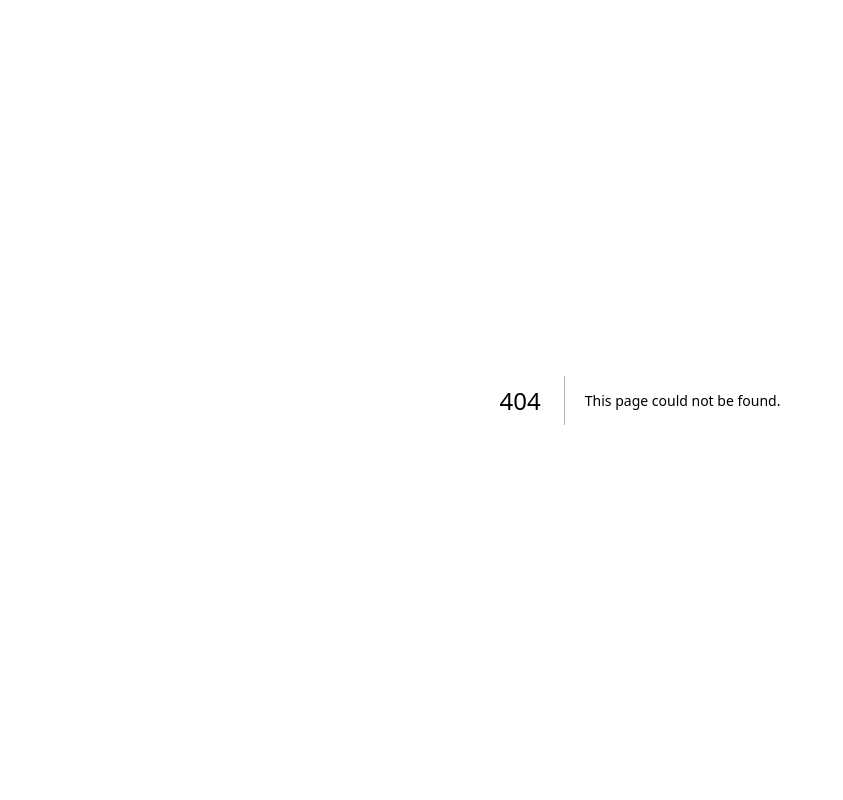
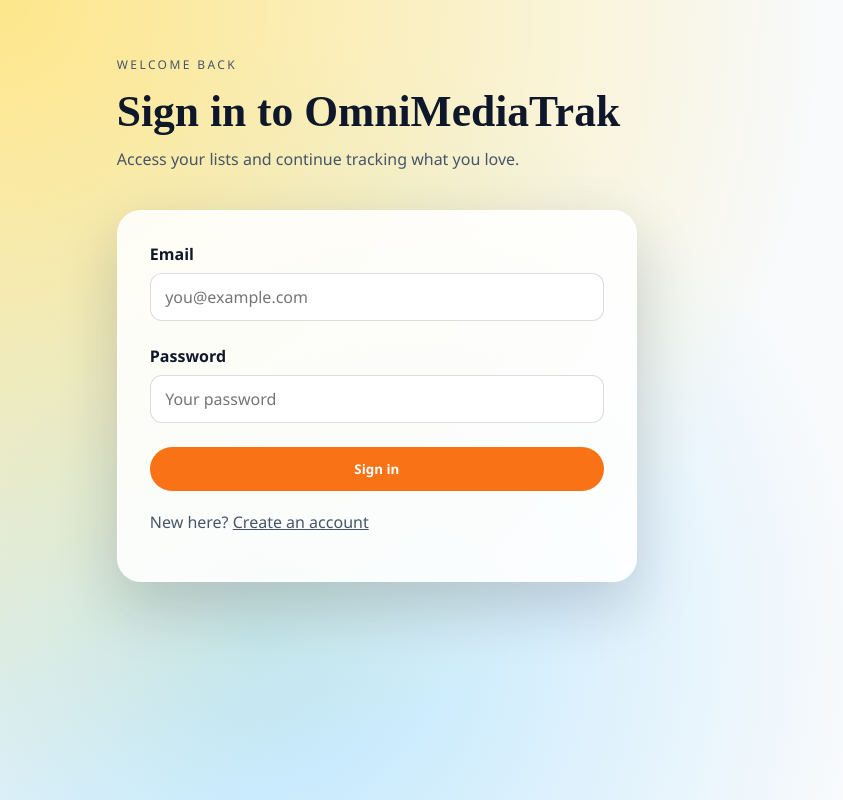
Before and after one commit to rabiddoughnuts/OmniMedia, a Next.js app in the folder web/: page /auth/login in a window 1280 px wide. Before the commit this address had no page. Shown: the whole page, without its empty margins (0-843 px from the left). Built offline with nearby package versions, Linux system fonts and the light colour scheme; a web font is replaced by a local one.

Commit message:
Filter bar and login page

```diff
--- /dev/null
+++ b/web/src/app/auth/login/page.tsx
@@ -0,0 +1,112 @@
+"use client";
+
+import { useState } from "react";
+
+type FormState = {
+  email: string;
+  password: string;
+};
+
+type Feedback = {
+  type: "success" | "error";
+  message: string;
+} | null;
+
+export default function LoginPage() {
+  const [form, setForm] = useState<FormState>({ email: "", password: "" });
+  const [status, setStatus] = useState<"idle" | "loading">("idle");
+  const [feedback, setFeedback] = useState<Feedback>(null);
+
+  async function handleSubmit(event: React.FormEvent<HTMLFormElement>) {
+    event.preventDefault();
+    setStatus("loading");
+    setFeedback(null);
+
+    const baseUrl = process.env.NEXT_PUBLIC_API_BASE_URL ?? "http://localhost:3001";
+
+    try {
+      const response = await fetch(`${baseUrl}/auth/login`, {
+        method: "POST",
+        headers: { "Content-Type": "application/json" },
+        credentials: "include",
+        body: JSON.stringify(form),
+      });
+
+      if (!response.ok) {
+        const data = (await response.json()) as { error?: string };
+        throw new Error(data.error ?? "Login failed");
+      }
+
+      setFeedback({ type: "success", message: "Signed in. Welcome back!" });
+      setForm({ email: "", password: "" });
+    } catch (error) {
+      setFeedback({
+        type: "error",
+        message: error instanceof Error ? error.message : "Login failed",
+      });
+    } finally {
+      setStatus("idle");
+    }
+  }
+
+  return (
+    <main className="page">
+      <header className="page__header">
+        <div>
+          <p className="page__eyebrow">Welcome back</p>
+          <h1 className="page__title">Sign in to OmniMediaTrak</h1>
+          <p className="page__subtitle">
+            Access your lists and continue tracking what you love.
+          </p>
+        </div>
+      </header>
+
+      <section className="form-card">
+        <form className="form" onSubmit={handleSubmit}>
+          <label className="form-field">
+            <span>Email</span>
+            <input
+              className="input"
+              type="email"
+              required
+              value={form.email}
+              onChange={(event) =>
+                setForm((prev) => ({ ...prev, email: event.target.value }))
+              }
+              placeholder="you@example.com"
+            />
+          </label>
+
+          <label className="form-field">
+            <span>Password</span>
+            <input
+              className="input"
+              type="password"
+              required
+              minLength={8}
+              value={form.password}
+              onChange={(event) =>
+                setForm((prev) => ({ ...prev, password: event.target.value }))
+              }
+              placeholder="Your password"
+            />
+          </label>
+
+          <button className="button button--primary" type="submit" disabled={status === "loading"}>
+            {status === "loading" ? "Signing in..." : "Sign in"}
+          </button>
+        </form>
+
+        {feedback && (
+          <p className={feedback.type === "success" ? "helper success" : "helper error"}>
+            {feedback.message}
+          </p>
+        )}
+
+        <p className="helper">
+          New here? <a href="/auth/register">Create an account</a>
+        </p>
+      </section>
+    </main>
+  );
+}
```
